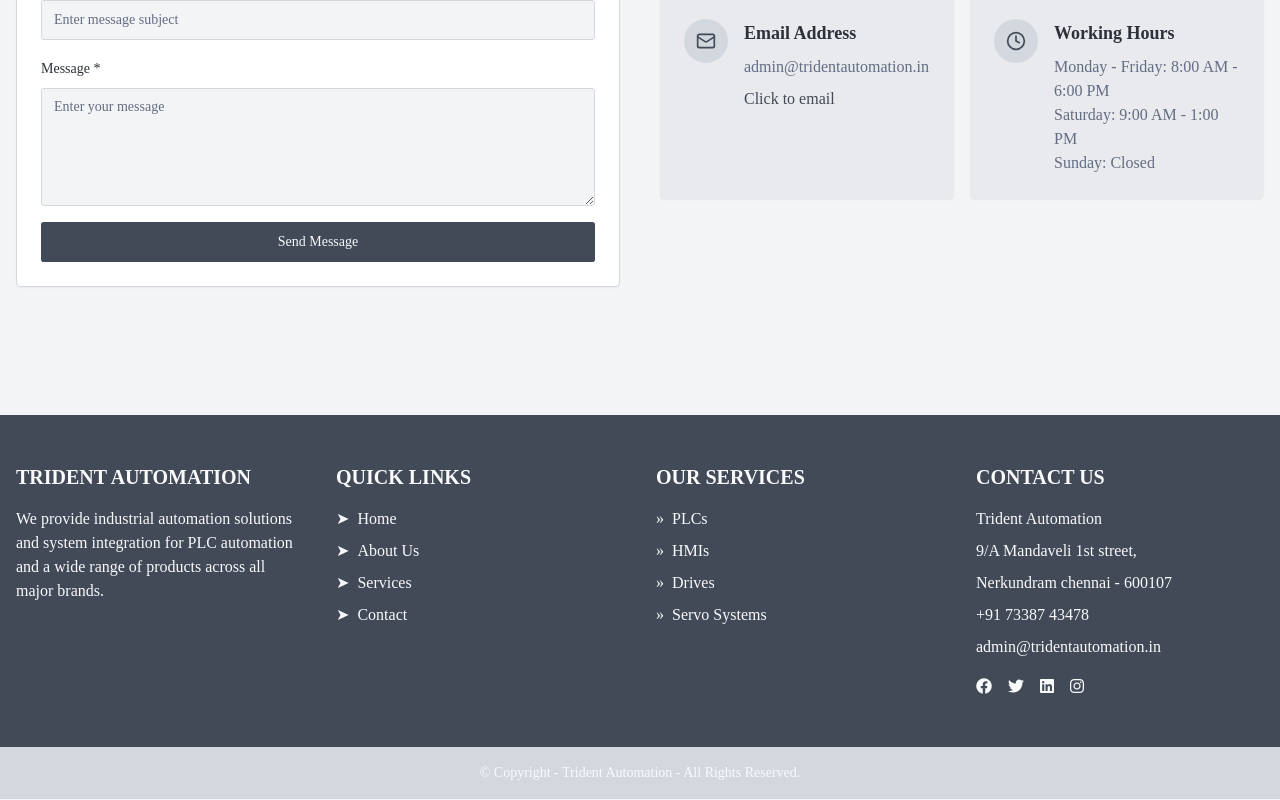
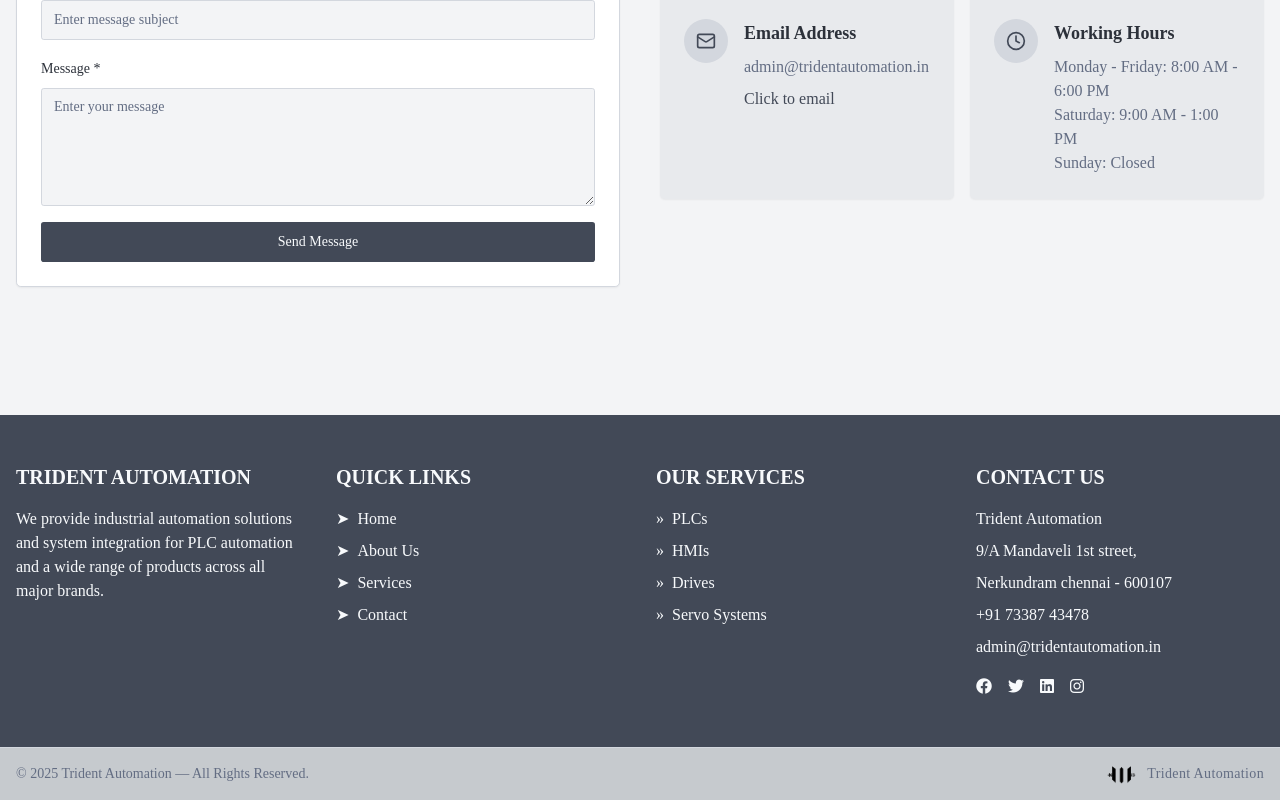
Before and after one commit to DedEnginr/webpage, a React (Vite) app: page /contact in a window 1280 px wide. Shown: the part 1107-1907 px from the top of the page. Built offline with nearby package versions, Linux system fonts and the light colour scheme.

Commit message:
Changed copyright section

```diff
--- a/src/components/layout/footer.tsx
+++ b/src/components/layout/footer.tsx
@@ -77,9 +77,13 @@ export function Footer() {
       </div>
 
       {/* Copyright */}
-      <div className="bg-accent py-4">
-        <div className="container mx-auto px-4 text-center text-sm">
-          <p>© Copyright - Trident Automation - All Rights Reserved.</p>
+      <div className="bg-muted/80 py-4 border-t border-border">
+        <div className="container mx-auto px-4 flex flex-col md:flex-row items-center justify-between text-sm text-muted-foreground">
+          <p className="mb-2 md:mb-0">© 2025 Trident Automation — All Rights Reserved.</p>
+          <div className="flex items-center space-x-2">
+            <img src="/assets/images/logo.png" alt="Trident Logo" className="h-5 w-auto" />
+            <span className="font-medium tracking-wide text-xs md:text-sm">Trident Automation</span>
+          </div>
         </div>
       </div>
     </footer>
```
